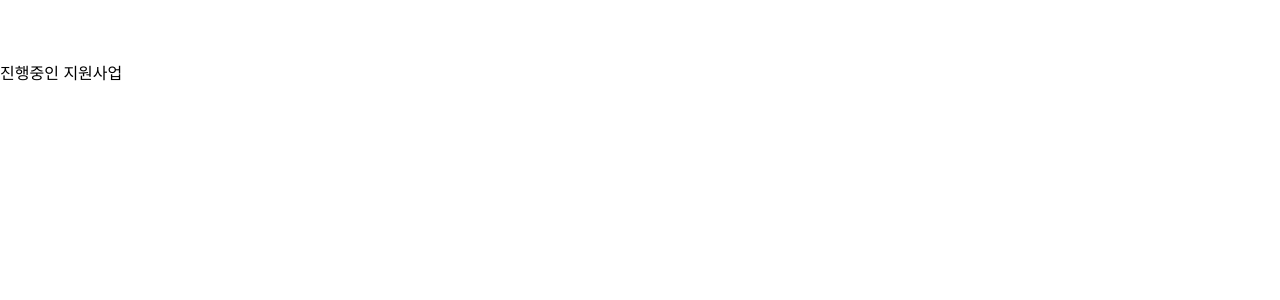
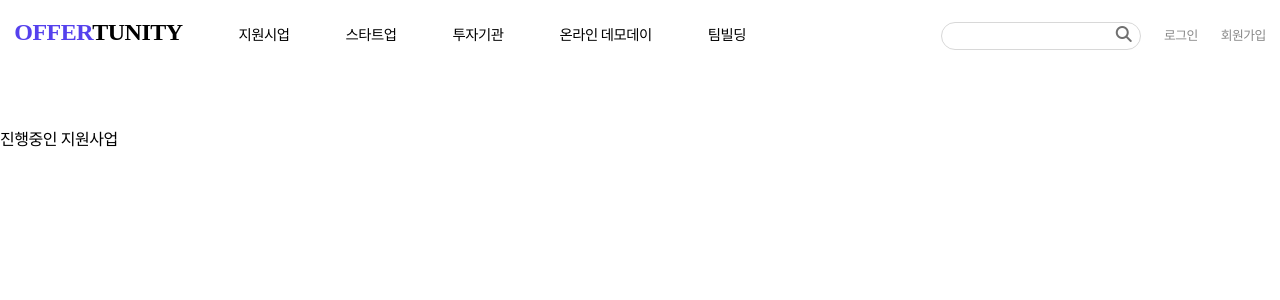
Before and after one commit to Momentium/withWecode, a React (Create React App) app in the folder front-end/offertunity-app/: page /project in a window 1280 px wide. Shown: the top 300 px of the page. Built offline with nearby package versions, Linux system fonts and the light colour scheme.

Commit message:
0113 | Mat | GlobalStyles 추가

```diff
--- a/front-end/offertunity-app/package.json
+++ b/front-end/offertunity-app/package.json
@@ -20,6 +20,7 @@
     "react-router-dom": "^5.2.0",
     "react-scripts": "4.0.1",
     "styled-components": "^5.2.1",
+    "styled-reset": "^4.3.4",
     "typescript": "^4.1.3",
     "web-vitals": "^0.2.4"
   },
--- a/front-end/offertunity-app/src/App.tsx
+++ b/front-end/offertunity-app/src/App.tsx
@@ -14,7 +14,7 @@ const App = () => {
     <ThemeProvider theme={theme}>
       <BrowserRouter>
         {/* Header 들어갈 자리 */}
-
+          <Header />
         <StAppCont headerHeight={HH}>
           {/* Route 들어갈 자리 */}
           <Route exact path='/' component={Main} />
--- a/front-end/offertunity-app/src/components/pages/header/Header.tsx
+++ b/front-end/offertunity-app/src/components/pages/header/Header.tsx
@@ -46,6 +46,8 @@ const HeaderCon =styled.div`
   width:100%;
   height:4.37rem;
   background: #fff;
+  text-align:center;
+  line-height:4.37rem;
 
   .conBox {
     margin:0 auto;
@@ -98,7 +100,7 @@ div{
   }
     i{
       position: absolute;
-      top: 0.43rem;
+      top: 1.6rem;
       right:0.62rem;
       color:#707070;
     }
--- a/front-end/offertunity-app/src/index.tsx
+++ b/front-end/offertunity-app/src/index.tsx
@@ -3,15 +3,15 @@ import ReactDOM from 'react-dom';
 import './index.css';
 import App from './App';
 import reportWebVitals from './reportWebVitals';
+import GlobalStyle from '../src/components/styles/globalStyles'
 
 ReactDOM.render(
   <React.StrictMode>
+     <GlobalStyle />
       <App />
   </React.StrictMode>,
   document.getElementById('root')
 );
 
-// If you want to start measuring performance in your app, pass a function
-// to log results (for example: reportWebVitals(console.log))
-// or send to an analytics endpoint. Learn more: https://bit.ly/CRA-vitals
+
 reportWebVitals();
```
Also changed, not shown: 1 other file (tests, documents, lock files or other folders).
